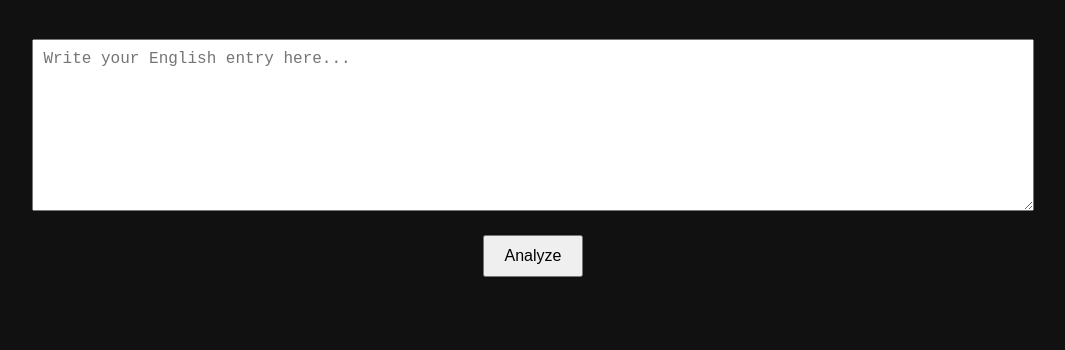
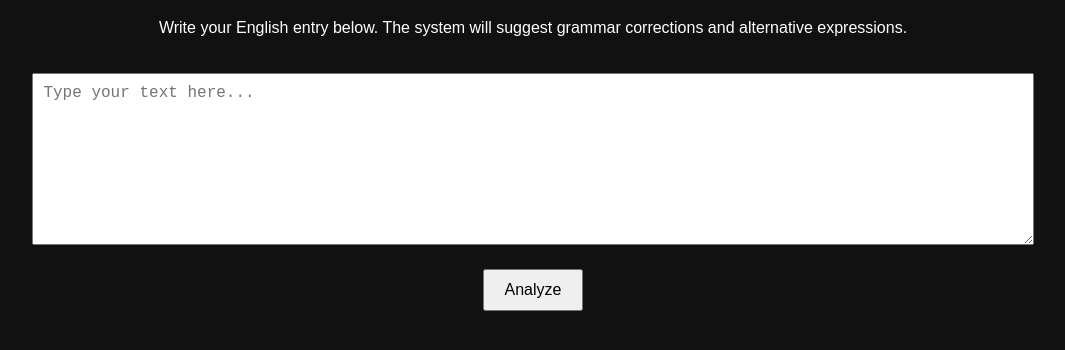
Before and after one commit to rzalinaasel04-ai/ai-english-journal, a plain HTML site: page index.html in a window 1280 px wide. Shown: the part 90-440 px from the top of the page, without its empty margins (107-1172 px from the left). Drawn offline with Linux system fonts and the light colour scheme.

Commit message:
Update index.html

```diff
--- a/index.html
+++ b/index.html
@@ -8,12 +8,13 @@
 <body>
     <h1>AI English Journal 📝</h1>
 
-    <textarea id="entry" placeholder="Write your English entry here..."></textarea>
+    <p>Write your English entry below. The system will suggest grammar corrections and alternative expressions.</p>
+
+    <textarea id="entry" placeholder="Type your text here..."></textarea>
     <br>
     <button onclick="analyzeText()">Analyze</button>
 
     <div id="result"></div>
-    <div id="wordCount"></div>
 
     <script src="script.js"></script>
 </body>
```
